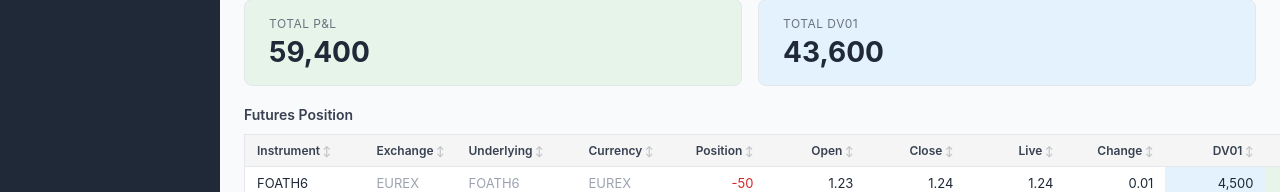
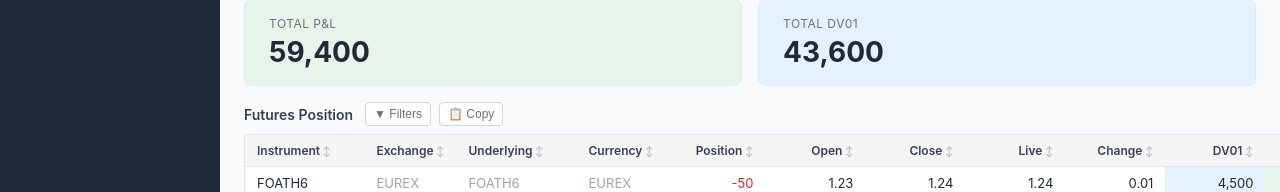
Before and after one commit to hawoot/rpm_exo, a React (Vite) app: page / in a window 1280 px wide. Shown: the part 317-509 px from the top of the page. Built offline with nearby package versions, Linux system fonts and the light colour scheme.

Commit message:
move filter and copy buttons to the left

```diff
--- a/src/components/GridTable.tsx
+++ b/src/components/GridTable.tsx
@@ -183,9 +183,9 @@ function GridTable({ data, columns: initialColumns, totals, label }: GridTablePr
       <div
         style={{
           display: 'flex',
-          justifyContent: 'space-between',
           alignItems: 'center',
           marginBottom: '8px',
+          gap: '12px',
         }}
       >
         {label && (
```
